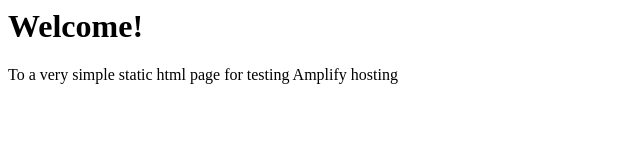
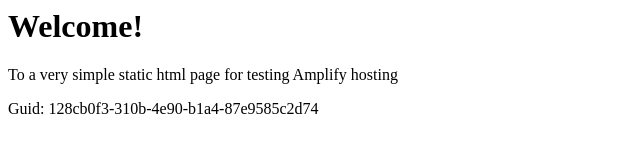
Before and after one commit to aws-aemilia-bom/Github-PR-Commit-Integration-Test-DoNotTouch-v1-prod-ap-south-1, a website: page src/index.html in a window 1280 px wide. Shown: the whole page, without its empty margins (0-640 px from the left). Drawn offline with Linux system fonts and the light colour scheme.

Commit message:
commit from integ tests

```diff
--- a/src/index.html
+++ b/src/index.html
@@ -1,3 +1,5 @@
+
+
 <html lang="en">
 
 <head>
@@ -10,6 +12,6 @@
 <body>
     <h1>Welcome!</h1>
     <p>To a very simple static html page for testing Amplify hosting</p>
-</body>
+    <p>Guid: 128cb0f3-310b-4e90-b1a4-87e9585c2d74</p></body>
 
 </html>
```
